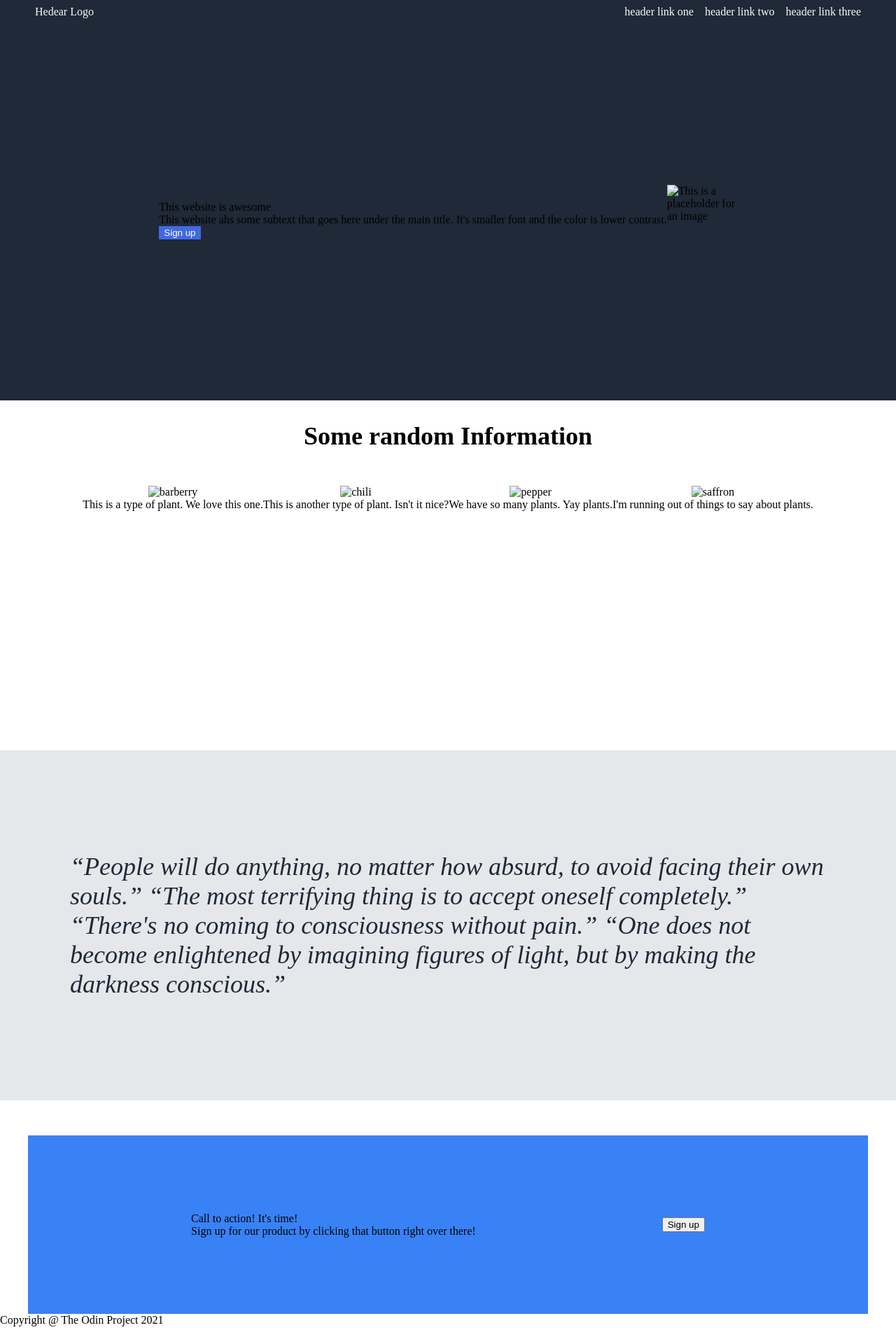
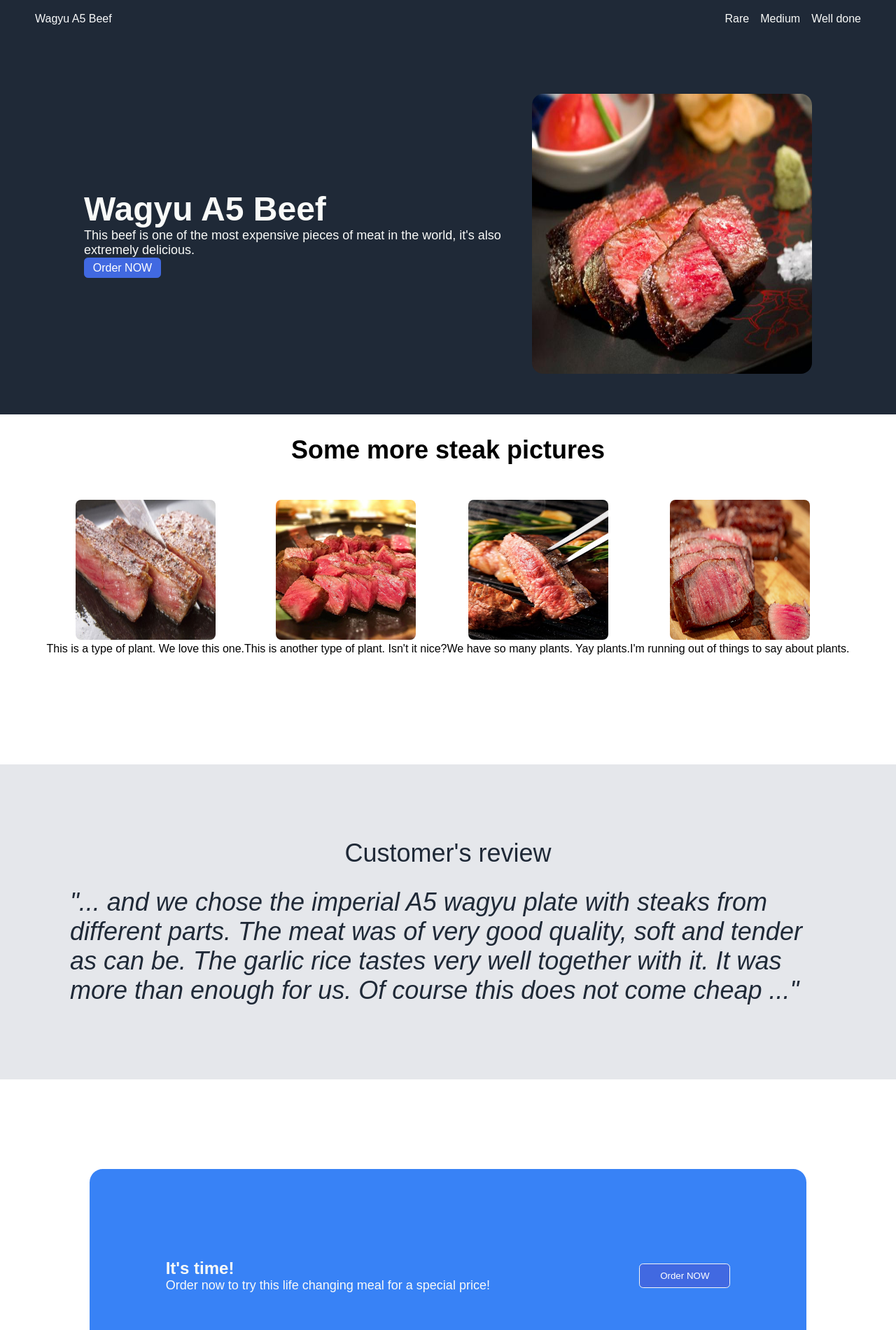
Before and after one commit to DangerousChilli/landing-page, a plain HTML site: page index.html in a window 1280 px wide. Shown: the top 1900 px of the page at 70% size. Drawn offline with Linux system fonts and the light colour scheme.

Commit message:
Add images and edit more details to the webpage

```diff
--- a/index.html
+++ b/index.html
@@ -5,66 +5,67 @@
     <meta http-equiv="X-UA-Compatible" content="IE=edge">
     <meta name="viewport" content="width=device-width, initial-scale=1.0">
     <link rel="stylesheet" href="styles.css">
-    <title>Document</title>
+    <title>Wagyu A5</title>
 </head>
 <body>
    <div class="header">
         <div class="logo">
-            Hedear Logo
+            Wagyu A5 Beef
         </div>
         <ul class="left-links">
-            <li><a href="#">header link one</a></li>
-            <li><a href="#">header link two</a></li>
-            <li><a href="#">header link three</a></li>
+            <li><a href="#">Rare</a></li>
+            <li><a href="#">Medium</a></li>
+            <li><a href="#">Well done</a></li>
         </ul>
     </div>
    <div class="content">
       <div class="content-container">
          <div class="content-body">
-                <div class="text" class="headline">
-                    This website is awesome
+                <div class="headline">
+                    Wagyu A5 Beef
                 </div>
-                <div class="text" class="subtext">
-                    This website ahs some subtext that goes here under the main title. It's smaller font and the color is lower contrast.
+                <div class="subtext">
+                    This beef is one of the most expensive pieces of meat in the world, it's also extremely delicious.
                 </div>
                 <button class="sign-up">
-                    Sign up
+                    Order NOW
                 </button>
          </div>
-            <img src="image" alt="This is a placeholder for an image">
+            <img src="./images/wagyu-beef.jpg" alt="This is a placeholder for an image" width="200px" height="200px">
       </div>
       <div class="data">
           <div class="opener">
-            Some random Information
+            Some more steak pictures
           </div>
           <div class="squares">
             <div class="info">
-                <img src="./images/barberry.png" alt="barberry">
+                <img src="./images/steak1.jpg" alt="barberry">
                 <div class="text">This is a type of plant. We love this one.</div>
             </div>
             <div class="info">
-                <img src="./images/chilli.png" alt="chili">
+                <img class="steak" src="./images/steak2.jpg" alt="chili">
                 <div class="text">This is another type of plant. Isn't it nice?</div>
             </div>
             <div class="info">
-                <img src="./images/pepper.png" alt="pepper">
+                <img src="./images/steak3.jpg" alt="pepper">
                 <div class="text">We have so many plants. Yay plants.</div>
             </div>
             <div class="info">
-                <img src="./images/saffron.png" alt="saffron">
+                <img src="./images/steak4.jpg" alt="saffron">
                 <div class="text">I'm running out of things to say about plants.</div>
             </div>
           </div>
       </div>
-      <div class="quote">
-        “People will do anything, no matter how absurd, to avoid facing their own souls.” “The most terrifying thing is to accept oneself completely.” “There's no coming to consciousness without pain.” “One does not become enlightened by imagining figures of light, but by making the darkness conscious.”
-      </div>
+        <div class="quote">
+            <div class="review">Customer's review</div>
+            "... and we chose the imperial A5 wagyu plate with steaks from different parts. The meat was of very good quality, soft and tender as can be. The garlic rice tastes very well together with it. It was more than enough for us. Of course this does not come cheap ..."
+        </div>
       <div class="ad">
         <div class="text1">
-            <div class="header1">Call to action! It's time!</div>
-            <div class="text-ad">Sign up for our product by clicking that button right over there!</div>
+            <div class="header1">It's time!</div>
+            <div class="text-ad">Order now to try this life changing meal for a special price!</div>
         </div>
-        <button class="sign">Sign up</button>
+        <button class="sign">Order NOW</button>
       </div>
    </div>
    <div class="footer">
--- a/styles.css
+++ b/styles.css
@@ -2,6 +2,7 @@ body {
     display: flex;
     flex-direction: column;
     margin: 0;
+    font-family: Hero, sans-serif;
 
 }
 
@@ -11,7 +12,7 @@ body {
     justify-content: space-between;
     background-color: #1f2937;
     color: #f8f9fa;
-    padding: 8px 50px;
+    padding: 18px 50px;
 }
 
 a {
@@ -26,12 +27,16 @@ ul {
     gap: 16px
 
 }
-.text.headline {
-    color: #f9faf8
+.headline {
+    color: #f9faf8;
+    font-size: 48px;
+    font-weight: 800;
 }
 
 .subtext {
-    color: #e5e7eb
+    color: #f9faf8;
+    font-size: 18px;
+
 }
 
 .content-container {
@@ -42,6 +47,12 @@ ul {
     justify-content: center;
     padding: 8px 100px;
     align-items: center;
+    gap: 40px;
+
+}
+
+.content-body {
+   max-width: 600px;
 
 }
 
@@ -49,22 +60,31 @@ ul {
     background: royalblue;
     border: 1px solid royalblue;
     color: white;
-  display: flex;
-  align-items: center;
-  justify-content: center;
+    font-size: 16px;
+    display: flex;
+    align-items: center;
+    justify-content: center;
+    border-radius: 0.15cm;
+    height: 29px;
+    width: 110px;
+
 }
 
+.review {
+    font-style: normal;
+}
 .quote {
     background-color: #e5e7eb;
     display: flex;
-    height: 300px;
+    flex-direction: column;
+    height: 250px;
     justify-content: center;
     align-items: center;
     padding: 100px;
     font-size: 36px;
     font-style: italic;
     color: #1f2937;
-
+    gap: 28px;
 
 }
 
@@ -79,14 +99,23 @@ ul {
     align-items: center;
     padding: 100px;
     background-color: #3882f6;
-    width: 1000px;
-    height: 55px;
-    flex: 0;
-    margin: auto;
-    margin-top: 50px;
-
+    margin: 10%;
+    padding: 2px;
+    height: 300px;
+    border-radius: 0.5cm;
 }
 
+.sign {
+    background: royalblue;
+    border: 1px solid whitesmoke;
+    border-radius: 0.15cm;
+    height: 35px;
+    width: 130px;
+    color: white;
+    display: flex;
+    align-items: center;
+    justify-content: center;
+}
 .data {
     text-align: center;
 }
@@ -110,7 +139,37 @@ ul {
 
 }
 
-img {
-    height: 100px;
-    width: 100px;
+.content-container img {
+    width: 400px;
+    height: 400px;
+    border-radius: 4%;
 }
+
+.info img {
+    height: 200px;
+    width: 200px;
+    border-radius: 4%;
+    border: 5px #1f2937;
+}
+
+
+.header1 {
+    color: #f9faf8;
+    font-size: 24px;
+    font-weight: 600;
+}
+
+.text-ad {
+    color: #f9faf8;
+    font-size: 18px
+}
+
+.footer {
+    height: 40px;
+    display: flex;
+    justify-content: center;
+    align-items: center;
+    background-color: #1f2937;
+    color: #f8f9fa;
+    padding: 18px 50px;
+}
```
Also changed, not shown: images/steak1.jpg (added), images/steak2.jpg (added), images/steak3.jpg (added), images/steak4.jpg (added), images/wagyu-beef.jpg (added).
